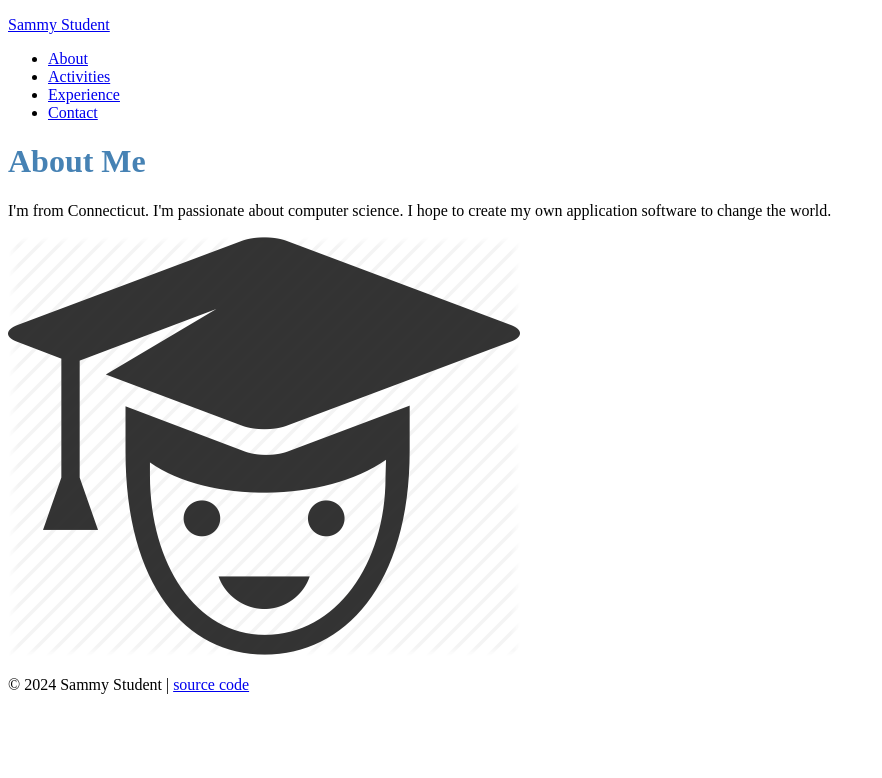
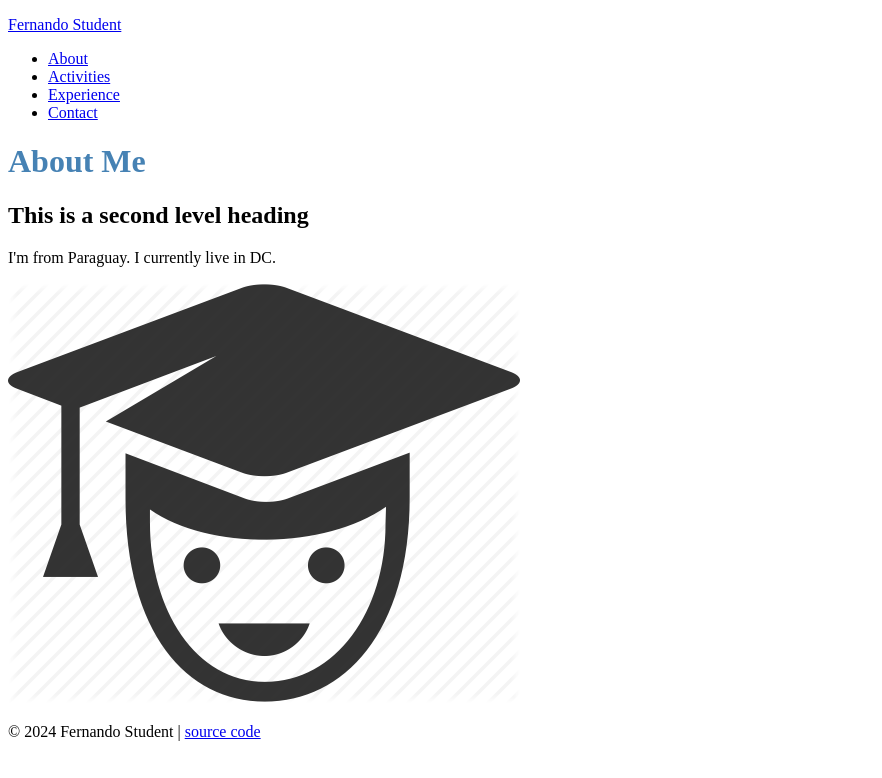
Before and after one commit to Fergrino/fernando-student-site-inclass-2024, a plain HTML site: page about.html in a window 1280 px wide. Shown: the whole page, without its empty margins (0-882 px from the left). Drawn offline with Linux system fonts and the light colour scheme.

Commit message:
Update 2

```diff
--- a/about.html
+++ b/about.html
@@ -2,12 +2,12 @@
 <html>
   <head>
     <meta charset="utf-8">
-    <title>Sammy Student | Work hard, play hard</title>
+    <title>My site</title>
     <link rel="stylesheet" href="stylesheets/sammy-style.css">
   </head>
   <body>
     <header>
-      <p><a href="index.html">Sammy Student</a></p>
+      <p><a href="index.html">Fernando Student</a></p>
       <nav>
         <ul>
           <li><a href="about.html">About</a></li>
@@ -20,14 +20,15 @@
 
     <div class="page">
       <h1>About Me</h1>
+      <h2>This is a second level heading</h2>
       <p>
-        I'm from Connecticut. I'm passionate about computer science. I hope to create my own application software to change the world.
+        I'm from Paraguay. I currently live in DC.
       </p>
       <img src="images/education_icons_IF-02-512.png" alt="an icon of a student with a mortarboard" />
     </div>
 
     <footer>
-      <p>&copy; 2024 Sammy Student |
+      <p>&copy; 2024 Fernando Student |
         <a href="https://github.com/prof-rossetti/student-site">source code</a>
       </p>
     </footer>
```
